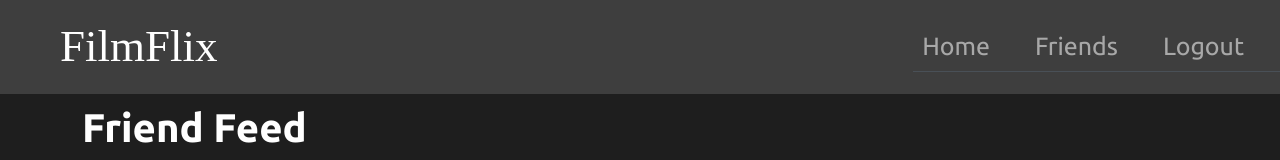
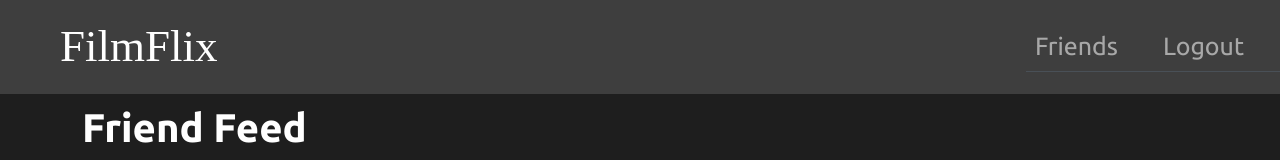
Before and after one commit to tahmid-23/FilmFlix, a React (Vite) app in the folder frontend/: page /feed in a window 1280 px wide. Shown: the top 160 px of the page. Built offline with nearby package versions, Linux system fonts and the light colour scheme; a web font is replaced by a local one.

Commit message:
ioawjdoi

```diff
--- a/frontend/src/components/FriendPopup.tsx
+++ b/frontend/src/components/FriendPopup.tsx
@@ -4,7 +4,7 @@ import Modal from 'react-bootstrap/Modal';
 import Button from 'react-bootstrap/Button';
 import Form from 'react-bootstrap/Form';
 
-export default function App() {
+export default function FriendPopup() {
   const [showModal, setShowModal] = useState(false);
 
   const handleClose = () => setShowModal(false);
--- a/frontend/src/components/MainNav.tsx
+++ b/frontend/src/components/MainNav.tsx
@@ -16,9 +16,9 @@ function BasicLink({ tab }: { tab: string }) {
 }
 
 const navTabs: Record<string, string[]> = {
-  "Friends": ["Feed", "Friends", "Logout"],
-  "Feed": ["Home", "Friends", "Logout"]
-}
+  Friends: ['Feed', 'Friends', 'Logout'],
+  Feed: ['Friends', 'Logout']
+};
 
 export default function MainNav({ page }: Page) {
   const { loginWithRedirect } = useAuth0();
@@ -40,11 +40,10 @@ export default function MainNav({ page }: Page) {
       </Nav.Link>
     ];
   } else {
+    console.log('page');
 
-    console.log("page");
-
-    navLinks = navTabs[page].map((tab:string) => {
-      return <BasicLink tab={tab}/>
+    navLinks = navTabs[page].map((tab: string) => {
+      return <BasicLink tab={tab} />;
     });
   }
 
--- a/frontend/src/pages/Friends.tsx
+++ b/frontend/src/pages/Friends.tsx
@@ -1,4 +1,4 @@
-import { Container } from 'react-bootstrap';
+import { Container, Row, Col, Button } from 'react-bootstrap';
 import '../main.css';
 import MainNav from '../components/MainNav';
 import FriendPopup from '../components/FriendPopup';
```
